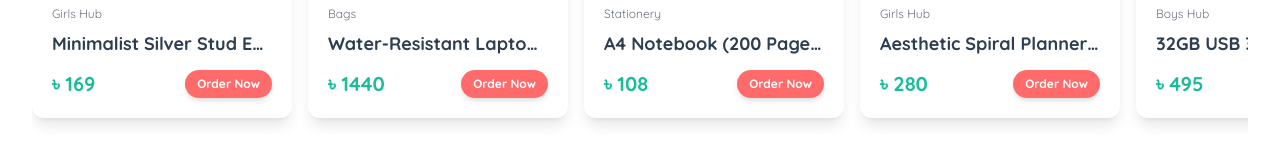
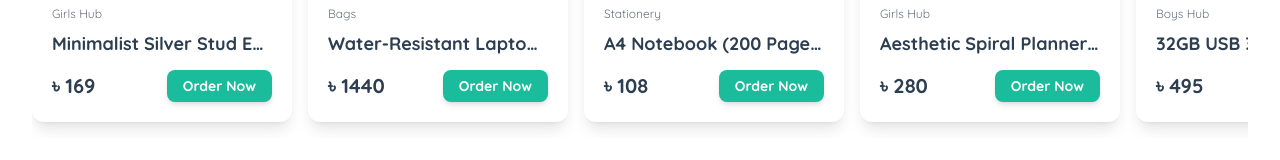
Before and after one commit to rajstudenthub-crypto/rajhub, a plain HTML site: page Index.html in a window 1280 px wide. Shown: the part 948-1108 px from the top of the page. Drawn offline with nearby package versions, Linux system fonts and the light colour scheme.

Commit message:
Update Index.html

```diff
--- a/Index.html
+++ b/Index.html
@@ -208,8 +208,9 @@
                 if (products.length > 1) {
                     html += `
                         <div class="text-center mt-6">
+                            <!-- UPDATED: Background color changed from salmon-accent to bg-teal-accent -->
                             <button onclick="toggleCategoryView('${category}', '${containerId}')"
-                                class="px-6 py-3 bg-salmon-accent text-white font-bold rounded-full shadow-lg hover:bg-red-500 transition duration-200 uppercase text-sm">
+                                class="px-6 py-3 bg-teal-accent text-white font-bold rounded-full shadow-lg hover:bg-[#158C7C] transition duration-200 uppercase text-sm">
                                 See ${totalRemaining} More Products
                             </button>
                         </div>
@@ -317,21 +318,20 @@
                     <h3 class="text-lg font-semibold text-charcoal mb-3 truncate">${product.name}</h3>
 
                     <!--
-                        *** IMPORTANT MOBILE FIX HERE ***
-                        - Removed flex-col (vertical stacking on mobile).
-                        - Added flex justify-between items-center to ensure price and button are always side-by-side.
-                        - Removed w-full from the button so it shrinks to fit content on mobile, achieving the minimal look.
+                        UPDATED FOR MINIMALIST MOBILE LOOK:
+                        - Price is now Charcoal and slightly bolder.
+                        - Button is now Teal, uses a cleaner rounded-lg shape, and has better padding/font-size (text-sm) for touch.
                     -->
                     <div class="flex justify-between items-center">
                         <!-- Price on Left -->
                         <div class="text-left flex-shrink-0">
-                            <!-- text-xl price -->
-                            <span class="final-price text-xl font-extrabold text-teal-accent">৳ ${product.price}</span>
+                            <!-- Changed color from text-teal-accent to text-charcoal for cleaner look -->
+                            <span class="final-price text-xl font-bold text-charcoal">৳ ${product.price}</span>
                         </div>
 
                         <!-- Button on Right -->
                         <button onclick="handleKinunClick(${product.id})"
-                            class="kinun-button flex-shrink-0 px-3 py-1.5 bg-salmon-accent text-white text-xs rounded-full font-semibold hover:bg-red-500 transition duration-200 shadow-md">
+                            class="kinun-button flex-shrink-0 px-4 py-1.5 bg-teal-accent text-white text-sm rounded-lg font-bold hover:bg-[#158C7C] transition duration-200 shadow-md">
                             Order Now
                         </button>
                     </div>
```
